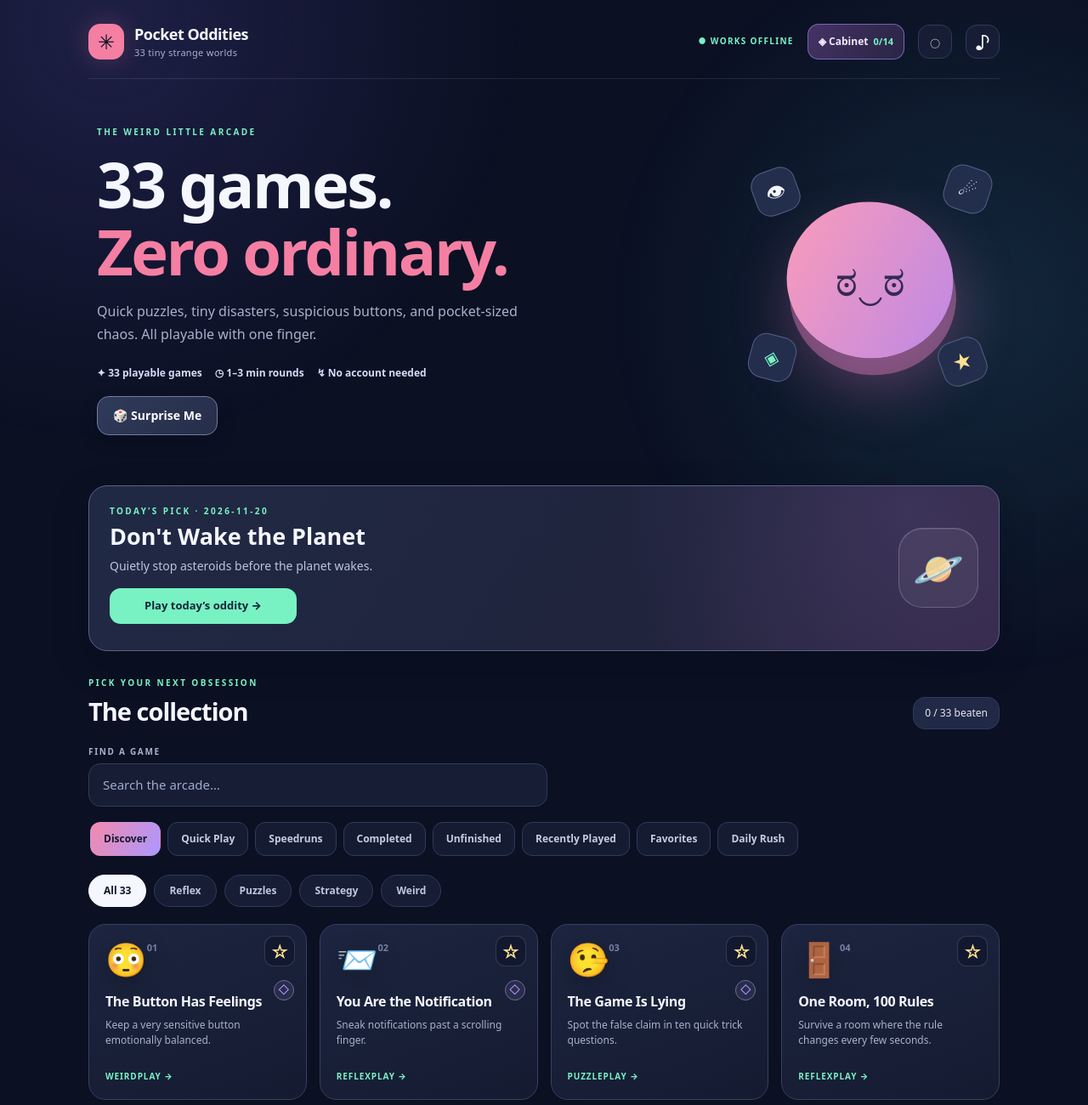
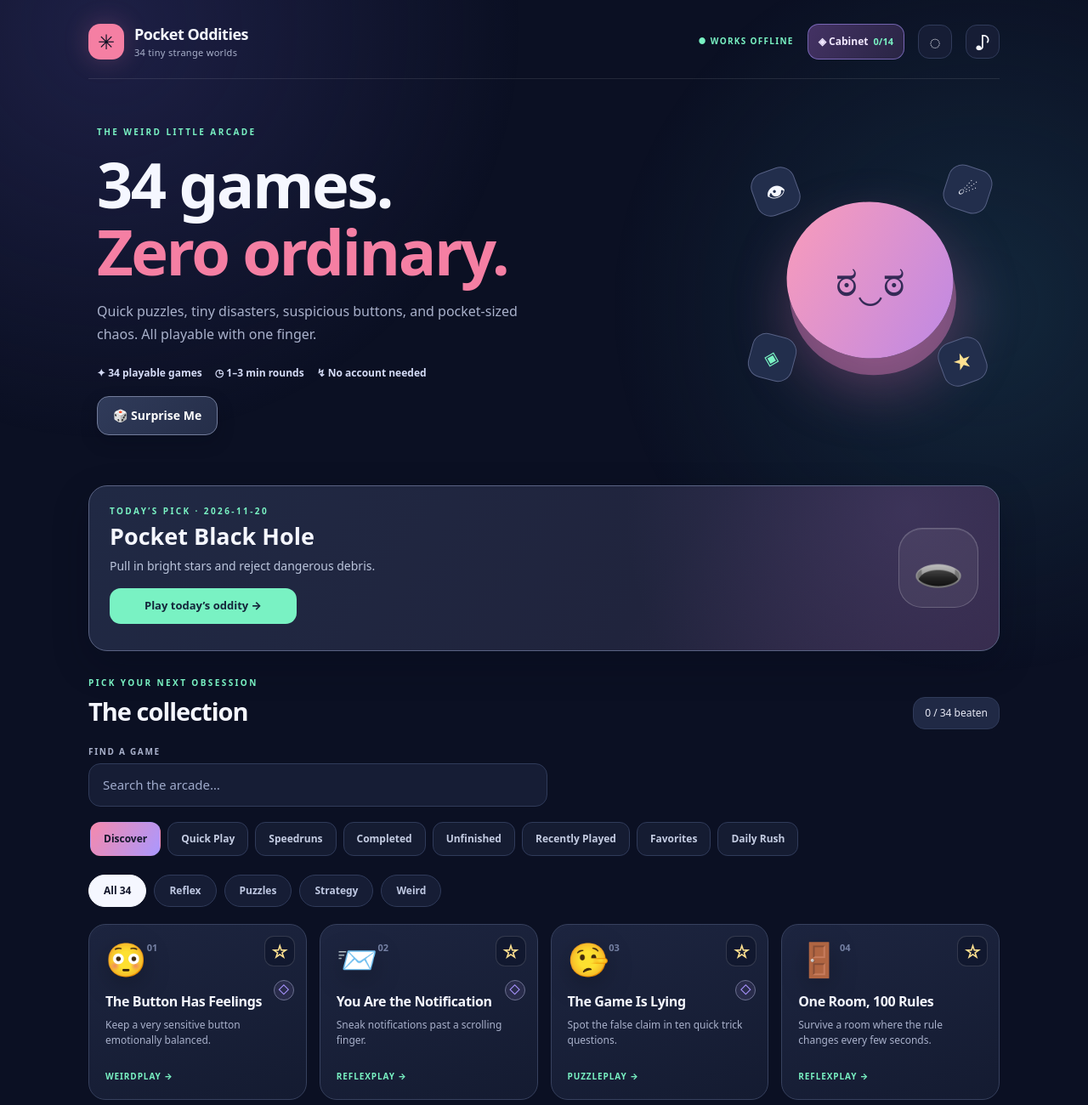
Before and after one commit to aksharghatole/pocket-oddities, a website: page index.html in a window 1280 px wide. Shown: the top 1300 px of the page at 85% size. Drawn offline with Linux system fonts and the light colour scheme.

Commit message:
Register Paper Fold Postcards and update offline assets

```diff
--- a/index.html
+++ b/index.html
@@ -11,29 +11,29 @@
   <link rel="manifest" href="./manifest.webmanifest">
   <link rel="icon" type="image/svg+xml" href="./assets/icon.svg">
   <link rel="apple-touch-icon" href="./assets/icon-180.png">
-  <title>Pocket Oddities · 33 Mini-Games</title>
+  <title>Pocket Oddities · 34 Mini-Games</title>
 </head>
 <body>
   <div class="backdrop" aria-hidden="true"></div>
   <div id="app">
     <header class="topbar">
-      <div class="brand"><span class="brand-glyph" aria-hidden="true">✳</span><div><strong>Pocket Oddities</strong><small id="game-count-tagline">33 tiny strange worlds</small></div></div>
+      <div class="brand"><span class="brand-glyph" aria-hidden="true">✳</span><div><strong>Pocket Oddities</strong><small id="game-count-tagline">34 tiny strange worlds</small></div></div>
       <div class="top-actions"><span class="offline-pill">● WORKS OFFLINE</span><button id="cabinet-trigger" class="cabinet-trigger" type="button" aria-haspopup="dialog" aria-controls="cabinet-dialog">◈ Cabinet <span id="cabinet-count">0/14</span></button><button id="install-app" class="install-btn" type="button" hidden>Install</button><button id="haptic-toggle" class="icon-btn" aria-label="Toggle vibration" title="Toggle vibration" aria-pressed="false">◌</button><button id="sound-toggle" class="icon-btn" aria-label="Toggle sound" title="Toggle sound">♫</button></div>
     </header>
     <main>
       <section id="home-screen" class="home-screen">
         <div class="hero">
-          <div class="hero-copy"><span class="eyebrow">THE WEIRD LITTLE ARCADE</span><h1><span id="hero-count">33</span> games.<br><em>Zero ordinary.</em></h1><p>Quick puzzles, tiny disasters, suspicious buttons, and pocket-sized chaos. All playable with one finger.</p><div class="hero-meta"><span id="hero-game-count">✦ 33 playable games</span><span>◷ 1–3 min rounds</span><span>↯ No account needed</span></div><div class="hero-actions"><button id="surprise-me" class="surprise-btn" type="button">🎲 Surprise Me</button></div></div>
+          <div class="hero-copy"><span class="eyebrow">THE WEIRD LITTLE ARCADE</span><h1><span id="hero-count">34</span> games.<br><em>Zero ordinary.</em></h1><p>Quick puzzles, tiny disasters, suspicious buttons, and pocket-sized chaos. All playable with one finger.</p><div class="hero-meta"><span id="hero-game-count">✦ 34 playable games</span><span>◷ 1–3 min rounds</span><span>↯ No account needed</span></div><div class="hero-actions"><button id="surprise-me" class="surprise-btn" type="button">🎲 Surprise Me</button></div></div>
           <div class="hero-art" aria-hidden="true"><span class="orbit orbit-a">👁</span><span class="orbit orbit-b">☄</span><div class="planet"><span>ಠ‿ಠ</span></div><span class="orbit orbit-c">★</span><span class="orbit orbit-d">◈</span></div>
         </div>
         <section id="game-of-day" class="game-of-day" aria-labelledby="game-of-day-title">
           <div class="game-of-day-copy"><span class="eyebrow" id="game-of-day-label">TODAY’S PICK</span><h2 id="game-of-day-title"></h2><p id="game-of-day-description"></p><button id="game-of-day-play" class="primary-btn" type="button">Play today’s oddity →</button></div>
           <div id="game-of-day-art" class="game-of-day-art" aria-hidden="true">✦</div>
         </section>
-        <div class="section-heading"><div><span class="eyebrow">PICK YOUR NEXT OBSESSION</span><h2>The collection</h2></div><div class="completion" id="completion">0 / 33 beaten</div></div>
+        <div class="section-heading"><div><span class="eyebrow">PICK YOUR NEXT OBSESSION</span><h2>The collection</h2></div><div class="completion" id="completion">0 / 34 beaten</div></div>
         <label class="search-label" for="game-search">FIND A GAME</label><input id="game-search" class="game-search" type="search" placeholder="Search the arcade…" autocomplete="off" aria-label="Search games">
         <nav class="collection-tabs" id="collection-tabs" role="tablist" aria-label="Arcade collections"><button class="collection-tab active" type="button" role="tab" aria-selected="true" data-view="discover">Discover</button><button class="collection-tab" type="button" role="tab" aria-selected="false" data-view="quick">Quick Play</button><button class="collection-tab" type="button" role="tab" aria-selected="false" data-view="speedrun">Speedruns</button><button class="collection-tab" type="button" role="tab" aria-selected="false" data-view="completed">Completed</button><button class="collection-tab" type="button" role="tab" aria-selected="false" data-view="unfinished">Unfinished</button><button class="collection-tab" type="button" role="tab" aria-selected="false" data-view="recent">Recently Played</button><button class="collection-tab" type="button" role="tab" aria-selected="false" data-view="favorites">Favorites</button><button class="collection-tab" type="button" role="tab" aria-selected="false" data-view="daily">Daily Rush</button></nav>
-        <div class="filter-row" id="filter-row" role="group" aria-label="Filter games"><button class="filter active" data-filter="all" id="all-filter">All 33</button><button class="filter" data-filter="reflex">Reflex</button><button class="filter" data-filter="puzzle">Puzzles</button><button class="filter" data-filter="strategy">Strategy</button><button class="filter" data-filter="weird">Weird</button></div>
+        <div class="filter-row" id="filter-row" role="group" aria-label="Filter games"><button class="filter active" data-filter="all" id="all-filter">All 34</button><button class="filter" data-filter="reflex">Reflex</button><button class="filter" data-filter="puzzle">Puzzles</button><button class="filter" data-filter="strategy">Strategy</button><button class="filter" data-filter="weird">Weird</button></div>
         <div id="game-grid" class="game-grid"></div>
         <footer>Made for small screens, short breaks, and curious fingers. ♡ <a href="https://github.com/aksharghatole/pocket-oddities/issues/new/choose" target="_blank" rel="noopener noreferrer">Suggest a game or report a bug</a></footer>
       </section>
@@ -101,6 +101,7 @@
   <script src="./game-packs/potion-scale.js" defer></script>
   <script src="./game-packs/pocket-elevator.js" defer></script>
   <script src="./game-packs/star-cartographer.js" defer></script>
+  <script src="./game-packs/paper-fold-postcards.js" defer></script>
   <script src="./achievements.js" defer></script>
 </body>
 </html>
```
